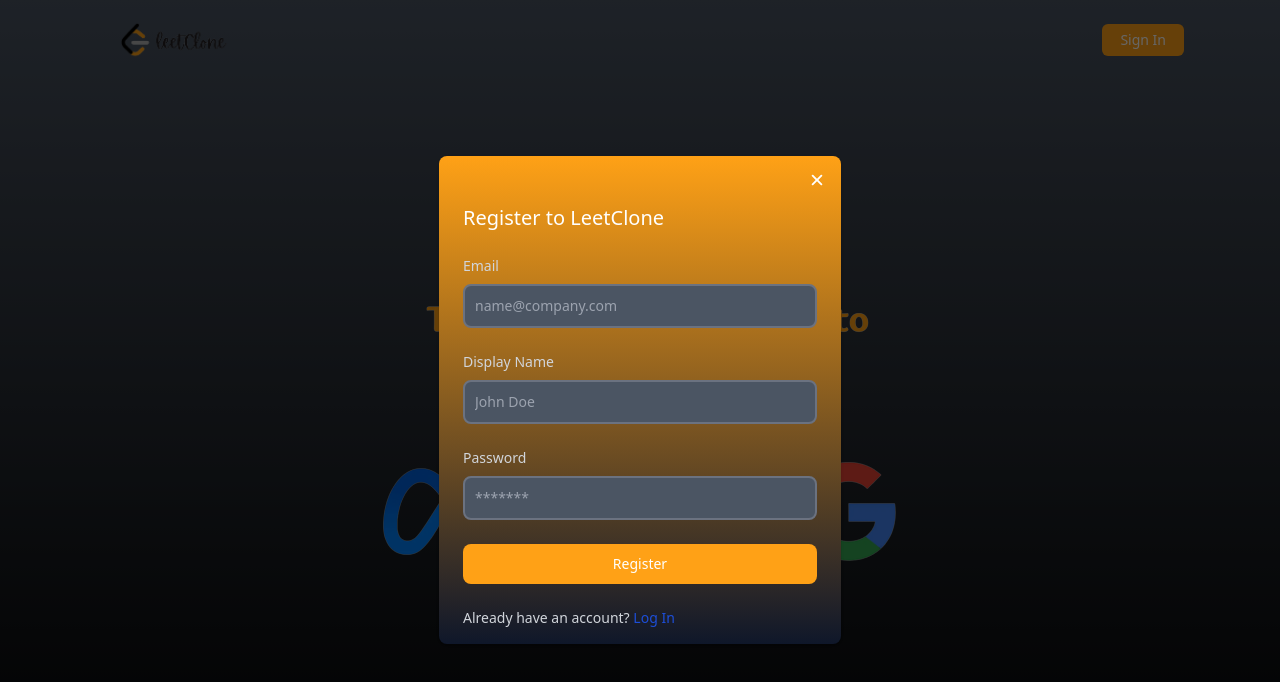
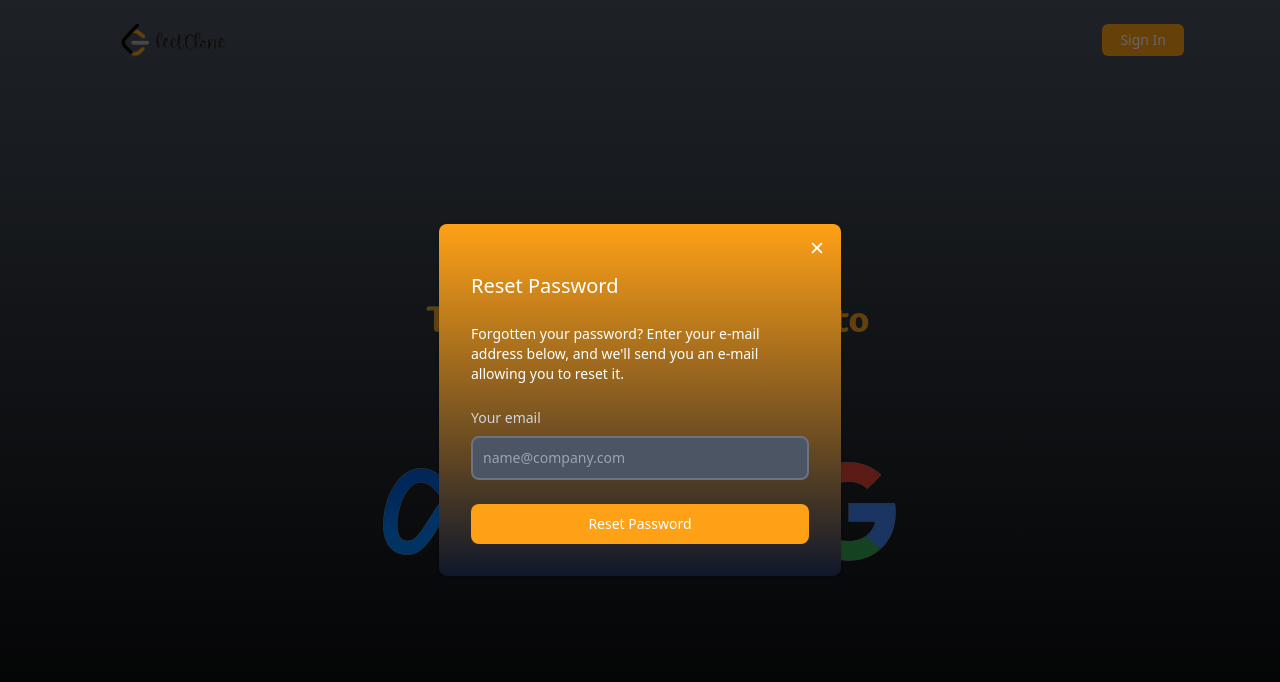
Before and after one commit to franciscocruz29/LeetCode_clone, a Next.js app: page /auth in a window 1280 px wide. Shown: the top 682 px of the page. Built offline with nearby package versions, Linux system fonts and the light colour scheme.

Commit message:
Added UI -- ResetPassword modal

```diff
--- a/src/components/Modals/AuthModal.tsx
+++ b/src/components/Modals/AuthModal.tsx
@@ -1,6 +1,7 @@
 import { IoClose } from "react-icons/io5";
 import Login from "./Login";
 import Signup from "./Signup";
+import ResetPassword from "./ResetPassword";
 
 type AuthModalProps = {};
 
@@ -19,7 +20,7 @@
                 <IoClose className="h-5 w-5" />
               </button>
             </div>
-            <Signup />
+            <ResetPassword />
           </div>
         </div>
       </div>
--- a/src/components/Modals/ResetPassword.tsx
+++ b/src/components/Modals/ResetPassword.tsx
@@ -0,0 +1,37 @@
+type ResetPasswordProps = {};
+
+const ResetPassword: React.FC<ResetPasswordProps> = () => {
+  return (
+    <form className="space-y-6 px-6 lg:px-8 pb-4 sm:pb-6 xl:pb-8">
+      <h3 className="text-xl font-medium  text-white">Reset Password</h3>
+      <p className="text-sm text-white ">
+        Forgotten your password? Enter your e-mail address below, and we&apos;ll
+        send you an e-mail allowing you to reset it.
+      </p>
+      <div>
+        <label
+          htmlFor="email"
+          className="text-sm font-medium block mb-2 text-gray-300"
+        >
+          Your email
+        </label>
+        <input
+          type="email"
+          name="email"
+          id="email"
+          className="border-2 outline-none sm:text-sm rounded-lg focus:ring-blue-500 focus:border-blue-500 block w-full p-2.5 bg-gray-600 border-gray-500 placeholder-gray-400 text-white"
+          placeholder="name@company.com"
+        />
+      </div>
+
+      <button
+        type="submit"
+        className={`w-full text-white  focus:ring-4 focus:ring-blue-300 font-medium rounded-lg text-sm px-5 py-2.5 text-center
+                bg-brand-orange hover:bg-brand-orange-s `}
+      >
+        Reset Password
+      </button>
+    </form>
+  );
+};
+export default ResetPassword;
```
